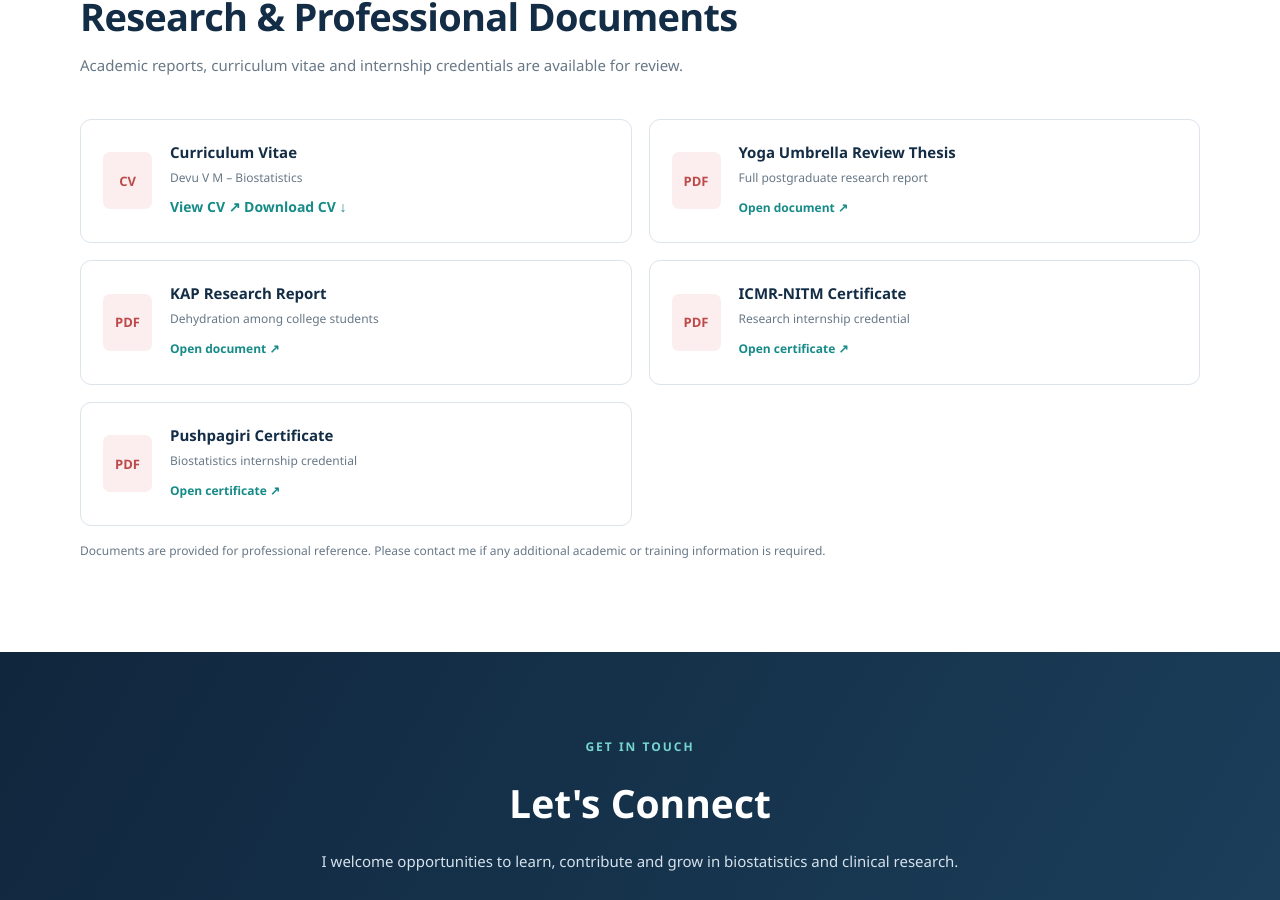
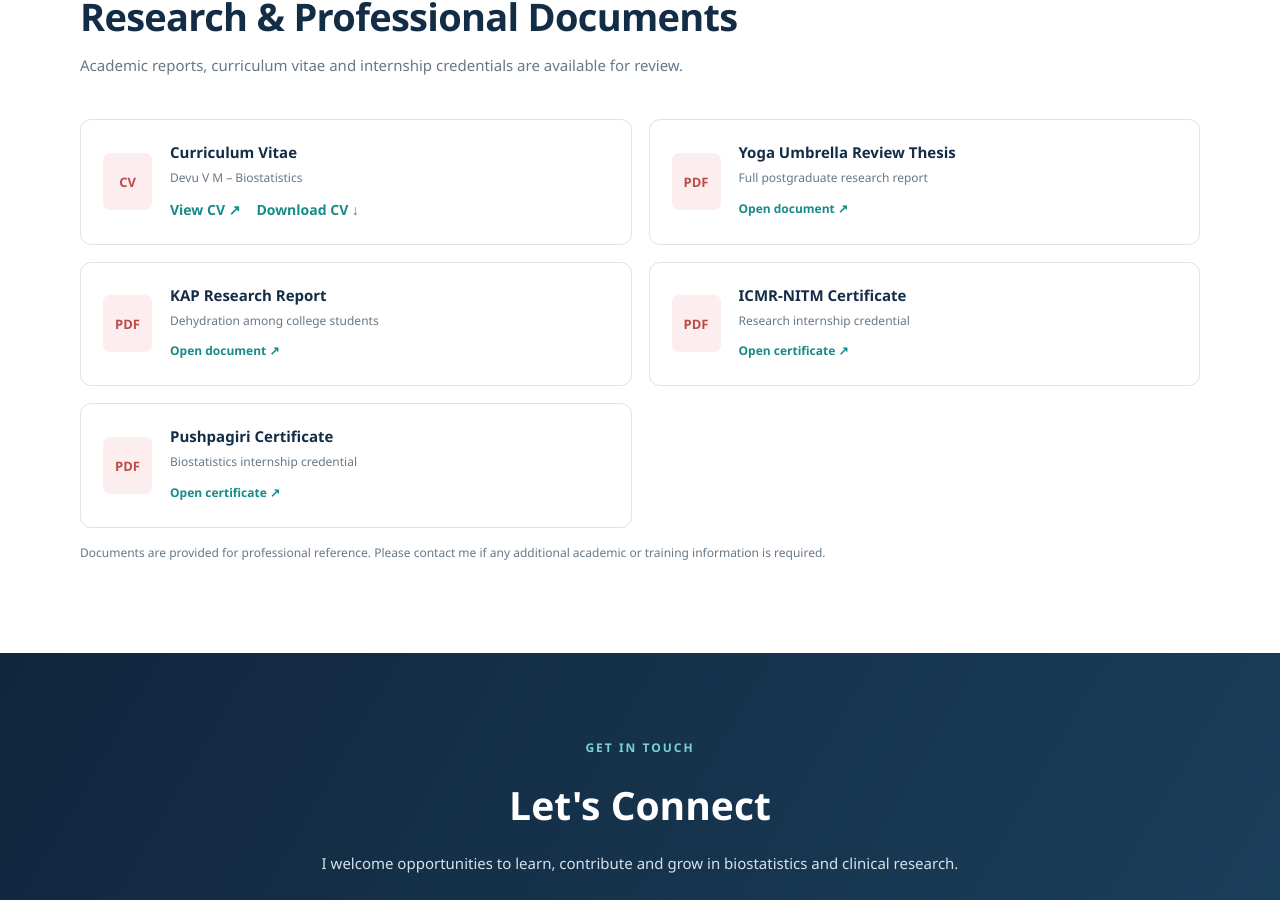
Before and after one commit to devuvm-biostatistics/devuvmportfolio.github.io, a plain HTML site: page index.html in a window 1280 px wide. Shown: the part 5667-6567 px from the top of the page. Drawn offline with Linux system fonts and the light colour scheme.

Commit message:
Update style.css

```diff
--- a/style.css
+++ b/style.css
@@ -2,6 +2,7 @@
 /* =========================================
    DEVU V M - BIOSTATISTICS PORTFOLIO
    ========================================= */
+
 
 /* 1. GLOBAL SETTINGS */
 
@@ -596,6 +597,28 @@ a {
   font-weight: 700;
 }
 
+/* CV CARD */
+
+.cv-document-card {
+  align-items: center;
+}
+
+.document-info {
+  flex: 1;
+  min-width: 0;
+}
+
+.document-actions {
+  display: flex;
+  flex-wrap: wrap;
+  gap: 16px;
+  margin-top: 10px;
+}
+
+.document-actions .text-link {
+  margin-top: 0;
+}
+
 
 /* 13. CONTACT */
 
@@ -788,4 +811,8 @@ a:focus-visible {
     padding: 17px;
   }
 
+  .document-actions {
+    gap: 12px;
+  }
+
 }
```
